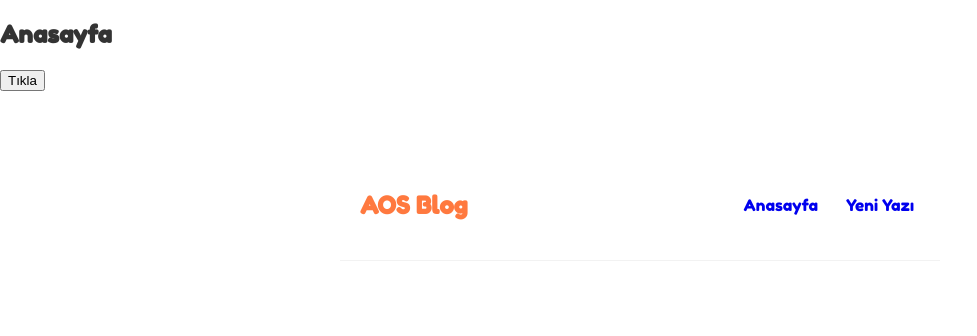
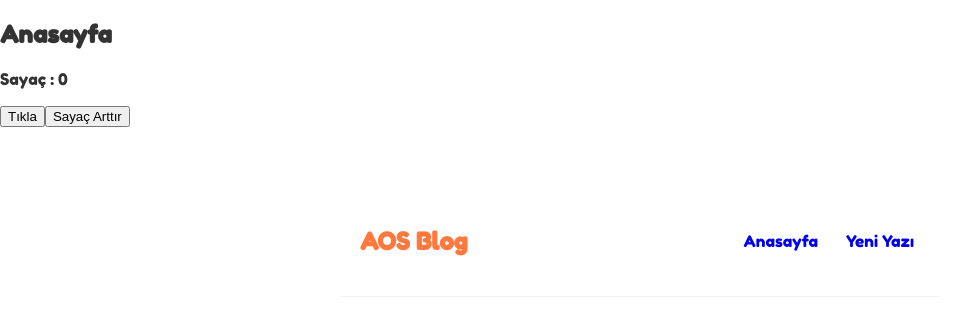
Before and after one commit to alikarakoc/temel-react-app, a React (Create React App) app: page / in a window 1280 px wide. Shown: the top 336 px of the page, without its empty margins (0-977 px from the left). Built offline with nearby package versions, Linux system fonts and the light colour scheme; the HTML template or start-up script is replaced by a standard one.

Commit message:
useState Kullanımı

```diff
--- a/src/Home.js
+++ b/src/Home.js
@@ -1,4 +1,8 @@
+import { useState } from "react";
+
 const Home = () => {
+
+    const [sayac, setSayac] = useState(0);
 
     const handleClick = () => {
         console.log('Merhaba');
@@ -12,10 +16,17 @@ const Home = () => {
         console.log(isim, e.target);
     }
 
+    const handleClickSayac = () => {
+        setSayac(sayac + 1);
+        console.log(sayac);
+    }
+
     return (
         <div>
             <h2>Anasayfa</h2>
+            <p>Sayaç : {sayac}</p>
             <button onClick={(e) => handleClick3('Ali', e)}>Tıkla</button>
+            <button onClick={() => handleClickSayac()}>Sayaç Arttır</button>
         </div>
     );
 }
```
